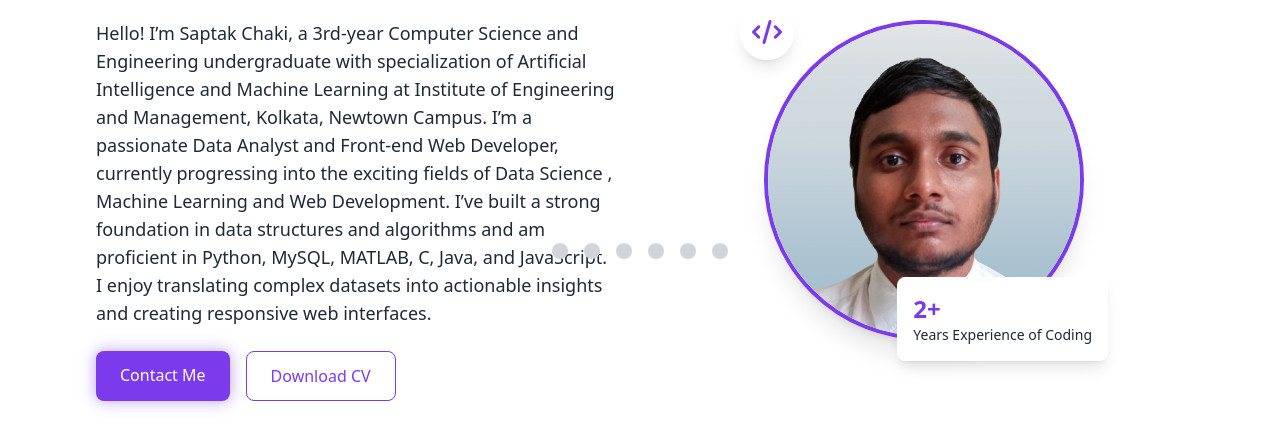
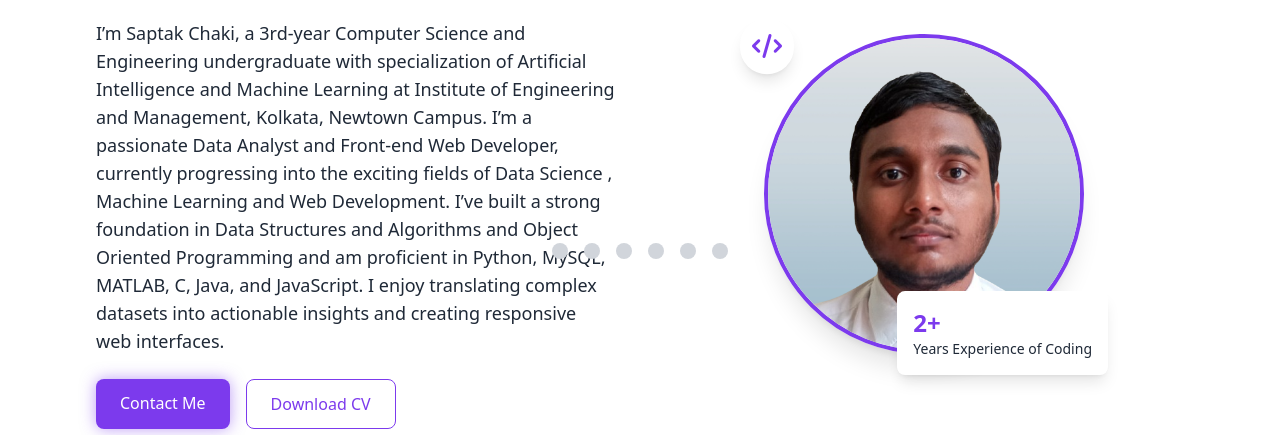
Before and after one commit to Saptakcodes/portfolio-saptak, a plain HTML site: page index.html in a window 1280 px wide. Shown: the part 517-952 px from the top of the page. Drawn offline with nearby package versions, Linux system fonts and the light colour scheme; animation ran at ten frames a second.

Commit message:
Update index.html

```diff
--- a/index.html
+++ b/index.html
@@ -254,9 +254,9 @@
 <section id="about" class="relative mt-16 px-6 sm:px-24 flex flex-col md:flex-row items-center justify-between gap-12">
   <div class="md:w-1/2 animate__animated animate__fadeInLeft">
     <h2 class="text-3xl font-bold mb-6">About <span class="gradient-text">Me</span></h2>
-    <p class="text-lg mb-6">Hello! I’m Saptak Chaki, a 3rd-year Computer Science and Engineering undergraduate with specialization of Artificial Intelligence and Machine Learning at Institute of Engineering and Management, Kolkata, Newtown Campus.
+    <p class="text-lg mb-6">I’m Saptak Chaki, a 3rd-year Computer Science and Engineering undergraduate with specialization of Artificial Intelligence and Machine Learning at Institute of Engineering and Management, Kolkata, Newtown Campus.
 I’m a passionate Data Analyst and Front-end Web Developer, currently progressing into the exciting fields of Data Science , Machine Learning and Web Development.
-I’ve built a strong foundation in data structures and algorithms and am proficient in Python, MySQL, MATLAB, C, Java, and JavaScript.
+I’ve built a strong foundation in Data Structures and Algorithms and Object Oriented Programming and am proficient in Python, MySQL, MATLAB, C, Java, and JavaScript.
  I enjoy translating complex datasets into actionable insights and creating responsive web interfaces.</p>
     <div class="flex gap-4">
       <a href="#contact" class="px-6 py-3 bg-accent text-white rounded-lg font-medium hover:bg-indigo-700 transition glow">Contact Me</a>
@@ -821,7 +821,7 @@ I’ve built a strong foundation in data structures and algorithms and am profic
           </div>
           <div class="bg-gray-50 dark:bg-gray-700 p-4 rounded-lg">
             <h4 class="font-bold">AIML intern</h4>
-            <p class="text-sm text-gray-500 dark:text-gray-400">Edunet Foundation - IBM Skillsfield</p>
+            <p class="text-sm text-gray-500 dark:text-gray-400">Edunet Foundation - IBM SkillsBuild</p>
             <p class="mt-2">Currently developing employee salary prediction Machine Learning Model along with responsive UI website.</p>
           </div>
         </div>
```
